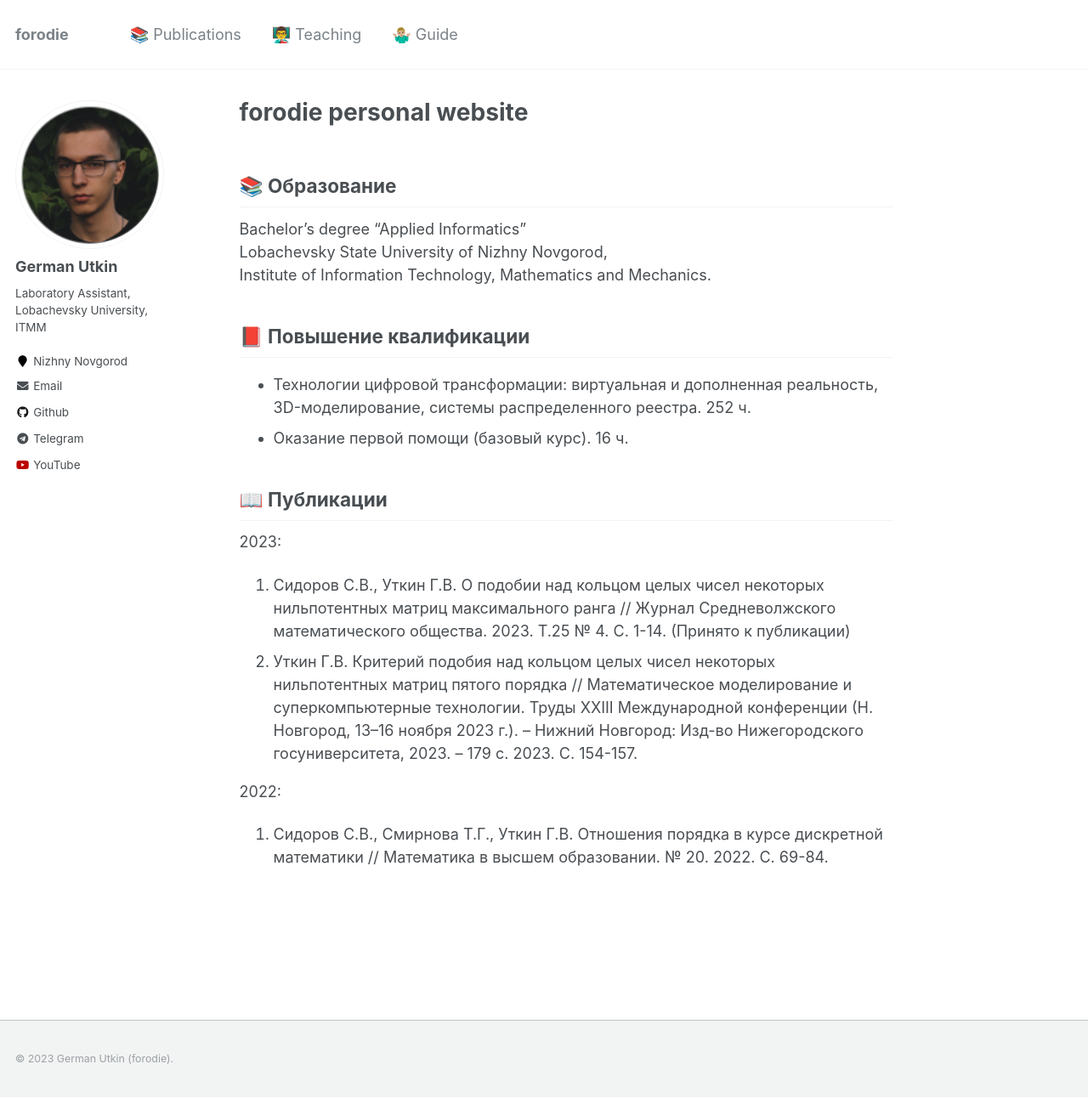
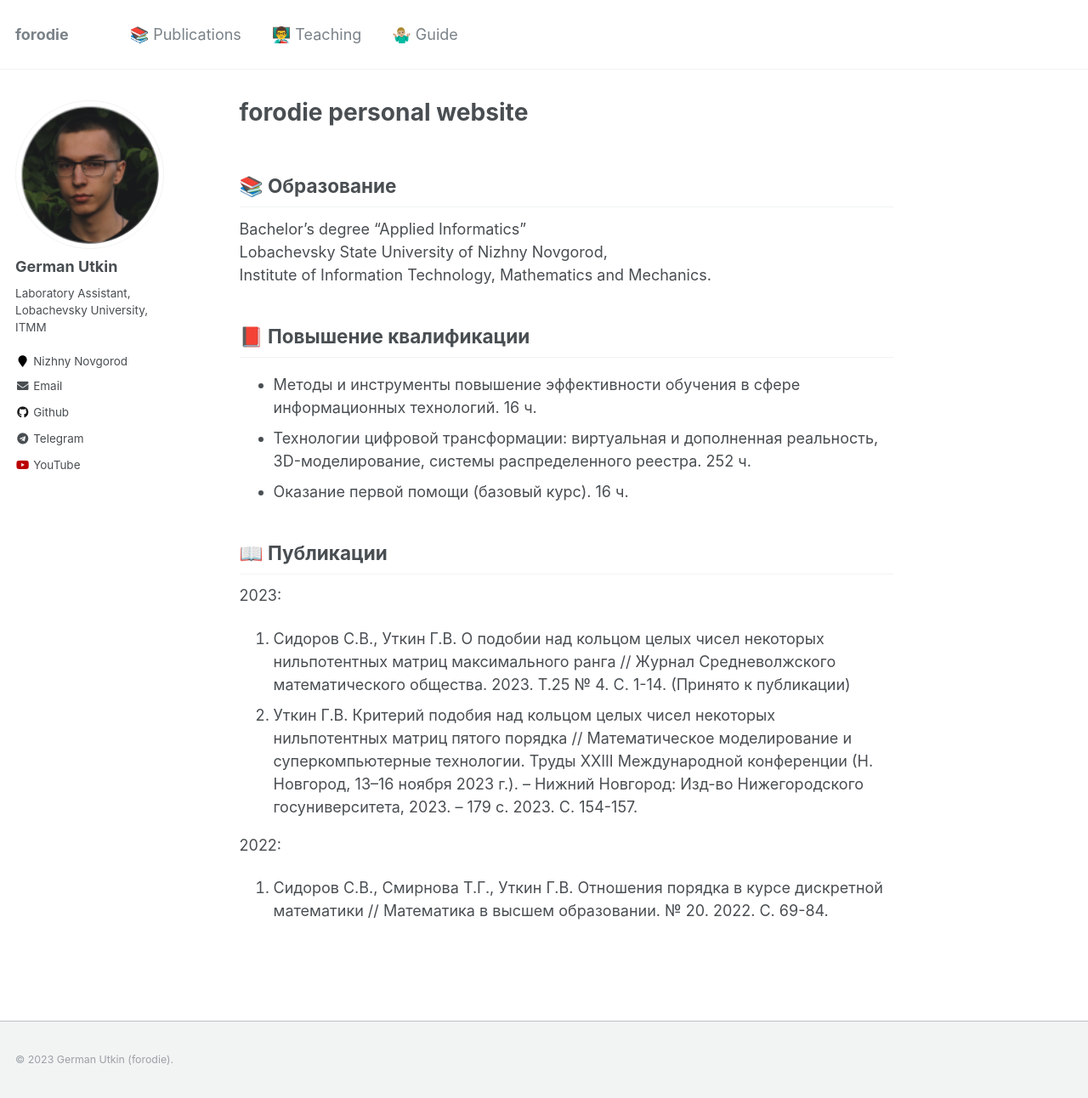
Before and after one commit to forodie/forodie.github.io, a Jekyll site: the page built from _pages/about.md, in a window 1280 px wide and 1292 px high. Shown: the whole window at 85% size. Built offline with Jekyll 4.4.1, drawn with Linux system fonts in a browser that asks for light colours.

Commit message:
Update about.md

```diff
--- a/_pages/about.md
+++ b/_pages/about.md
@@ -16,6 +16,7 @@ Institute of Information Technology, Mathematics and Mechanics.
 
 ## 📕 Повышение квалификации
 
++ Методы и инструменты повышение эффективности обучения в сфере информационных технологий. 16 ч.
 + Технологии цифровой трансформации: виртуальная и дополненная реальность, 3D-моделирование, системы распределенного реестра. 252 ч.
 + Оказание первой помощи (базовый курс). 16 ч.
 
```
